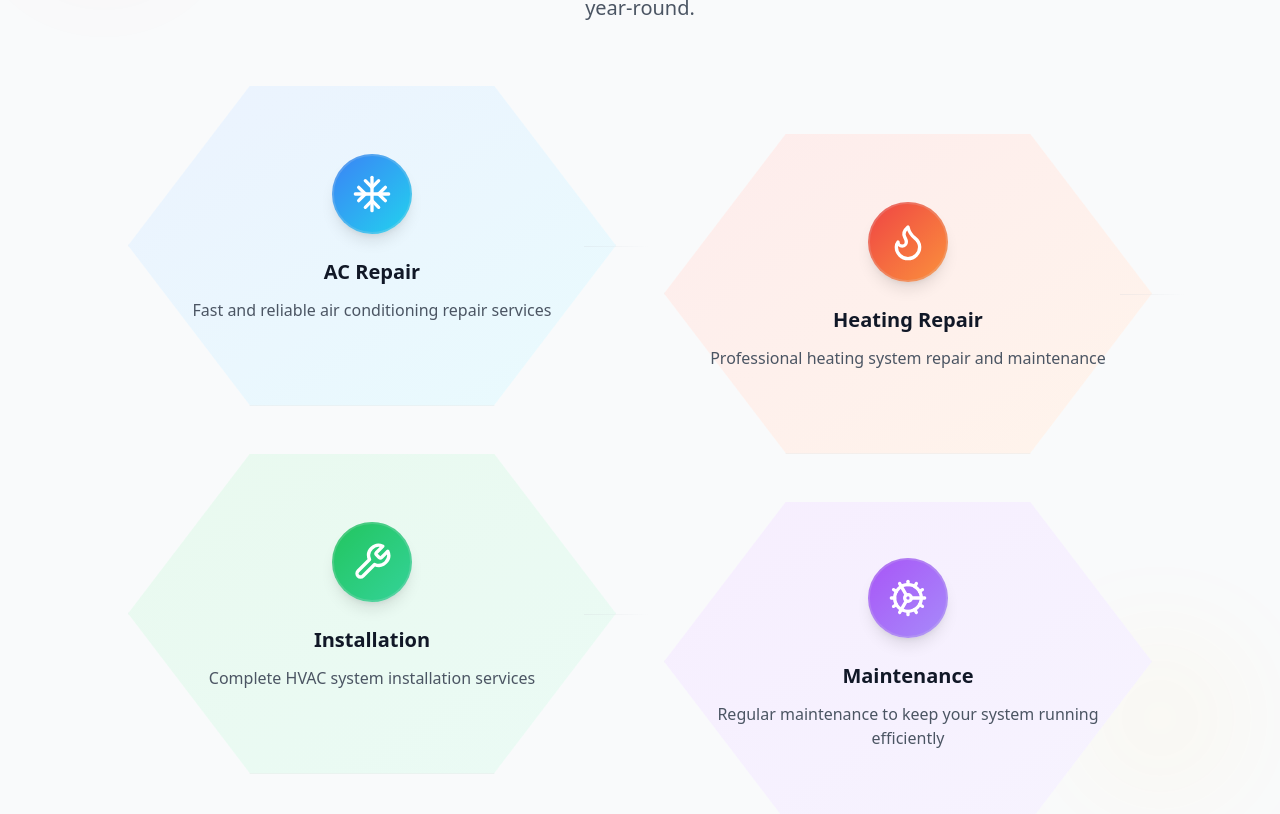
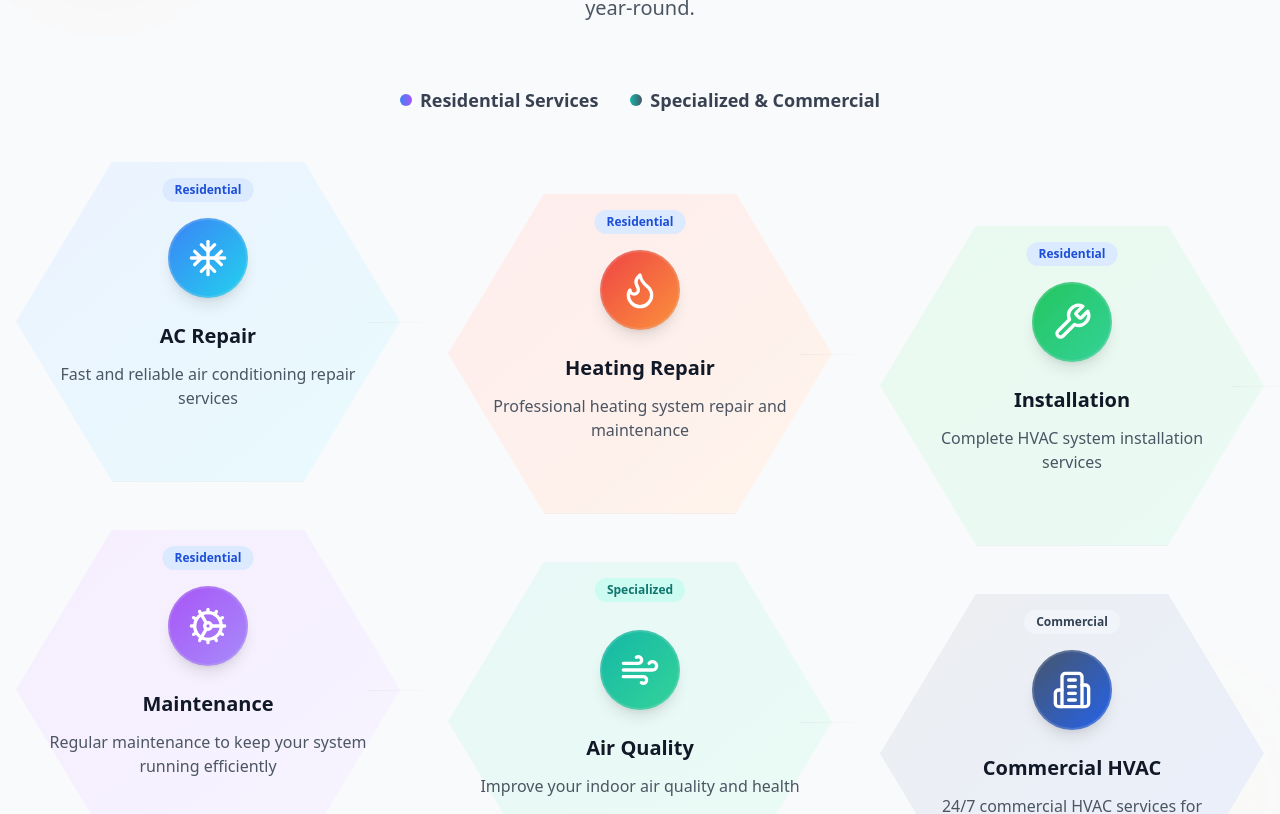
Before and after one commit to en20w/Temp-King-website, a React (Vite) app: page / in a window 1280 px wide. Shown: the part 1740-2554 px from the top of the page. Built offline with nearby package versions, Linux system fonts and the light colour scheme.

Commit message:
Add more services to section
Added AC Repair, Heating Repair, Installation, Maintenance, Air Quality, and Commercial HVAC to the services section using an enhanced hexagonal grid with category grouping.

```diff
--- a/src/components/sections/ServicesSection.tsx
+++ b/src/components/sections/ServicesSection.tsx
@@ -1,43 +1,78 @@
 import React, { useState } from 'react';
 import { Button } from '@/components/ui/button';
 import { Card, CardContent } from '@/components/ui/card';
-import { Snowflake, Flame, Wrench, Cog, ArrowRight, Phone, Star } from 'lucide-react';
+import { Snowflake, Flame, Wrench, Cog, Wind, Building2, ArrowRight, Phone, Star } from 'lucide-react';
 import { Link } from 'react-router-dom';
 const ServicesSection = () => {
   const [hoveredService, setHoveredService] = useState<number | null>(null);
-  const services = [{
+  const serviceCategories = {
+    residential: [
+      {
         title: 'AC Repair',
         description: 'Fast and reliable air conditioning repair services',
         icon: Snowflake,
         link: '/services/ac-repair',
         gradient: 'from-blue-500 to-cyan-400',
         details: ['Emergency repairs available', 'Same-day service guarantee', 'All major brands serviced'],
-    price: 'Free estimate'
-  }, {
+        price: 'Free estimate',
+        category: 'Residential'
+      },
+      {
         title: 'Heating Repair',
         description: 'Professional heating system repair and maintenance',
         icon: Flame,
         link: '/services/heating-repair',
         gradient: 'from-red-500 to-orange-400',
         details: ['Furnace repair & service', 'Heat pump maintenance', 'Boiler system repair'],
-    price: 'Free estimate'
-  }, {
+        price: 'Free estimate',
+        category: 'Residential'
+      },
+      {
         title: 'Installation',
         description: 'Complete HVAC system installation services',
         icon: Wrench,
         link: '/services/installation',
         gradient: 'from-green-500 to-emerald-400',
         details: ['New system installations', 'Energy efficient upgrades', 'Complete system replacements'],
-    price: 'Free estimate'
-  }, {
+        price: 'Free estimate',
+        category: 'Residential'
+      },
+      {
         title: 'Maintenance',
         description: 'Regular maintenance to keep your system running efficiently',
         icon: Cog,
         link: '/services/maintenance',
         gradient: 'from-purple-500 to-violet-400',
         details: ['Annual tune-up services', 'Filter replacement programs', 'Preventive care plans'],
-    price: 'Free estimate'
-  }];
+        price: 'Free estimate',
+        category: 'Residential'
+      }
+    ],
+    specialized: [
+      {
+        title: 'Air Quality',
+        description: 'Improve your indoor air quality and health',
+        icon: Wind,
+        link: '/services/air-quality',
+        gradient: 'from-teal-500 to-emerald-400',
+        details: ['Duct cleaning services', 'Air purifier installation', 'Humidity control systems'],
+        price: 'Free estimate',
+        category: 'Specialized'
+      },
+      {
+        title: 'Commercial HVAC',
+        description: '24/7 commercial HVAC services for businesses',
+        icon: Building2,
+        link: '/services/commercial',
+        gradient: 'from-slate-600 to-blue-600',
+        details: ['24/7 emergency service', 'Maintenance contracts', 'Energy efficiency audits'],
+        price: 'Free consultation',
+        category: 'Commercial'
+      }
+    ]
+  };
+
+  const services = [...serviceCategories.residential, ...serviceCategories.specialized];
   return <section id="services-section" className="py-16 bg-gray-50 relative overflow-hidden">
       {/* Background decorative elements */}
       <div className="absolute inset-0 opacity-5">
@@ -57,13 +92,25 @@ const ServicesSection = () => {
           </p>
         </div>
 
+        {/* Category Headers */}
+        <div className="mb-12 flex flex-wrap justify-center gap-8">
+          <div className="flex items-center gap-2">
+            <div className="w-3 h-3 bg-gradient-to-r from-blue-500 to-purple-500 rounded-full"></div>
+            <span className="text-lg font-semibold text-gray-700">Residential Services</span>
+          </div>
+          <div className="flex items-center gap-2">
+            <div className="w-3 h-3 bg-gradient-to-r from-teal-500 to-slate-600 rounded-full"></div>
+            <span className="text-lg font-semibold text-gray-700">Specialized & Commercial</span>
+          </div>
+        </div>
+
         {/* Hexagonal Grid Container */}
-        <div className="relative max-w-5xl mx-auto">
-          <div className="grid grid-cols-1 md:grid-cols-2 lg:grid-cols-2 gap-8 lg:gap-12">
+        <div className="relative max-w-7xl mx-auto">
+          <div className="grid grid-cols-1 md:grid-cols-2 lg:grid-cols-3 gap-8 lg:gap-12">
             {services.map((service, index) => {
             const Icon = service.icon;
             const isHovered = hoveredService === index;
-            return <div key={index} className={`relative transform transition-all duration-500 ${index % 2 === 1 ? 'lg:translate-y-12' : ''}`} onMouseEnter={() => setHoveredService(index)} onMouseLeave={() => setHoveredService(null)}>
+            return <div key={index} className={`relative transform transition-all duration-500 ${index % 3 === 1 ? 'lg:translate-y-8' : index % 3 === 2 ? 'lg:translate-y-16' : ''}`} onMouseEnter={() => setHoveredService(index)} onMouseLeave={() => setHoveredService(null)}>
                   {/* Hexagonal Card Container */}
                   <div className="relative h-80">
                     {/* Hexagonal Background with clipPath */}
@@ -76,6 +123,15 @@ const ServicesSection = () => {
 
                     {/* Content Container (not clipped) */}
                     <div className="relative h-full flex flex-col items-center justify-center p-8 text-center">
+                      {/* Category Badge */}
+                      <div className={`absolute top-4 left-1/2 transform -translate-x-1/2 px-3 py-1 rounded-full text-xs font-semibold transition-all duration-300 ${
+                        service.category === 'Residential' ? 'bg-blue-100 text-blue-700' :
+                        service.category === 'Commercial' ? 'bg-slate-100 text-slate-700' :
+                        'bg-teal-100 text-teal-700'
+                      }`}>
+                        {service.category}
+                      </div>
+
                       {/* Icon with animated background */}
                       <div className={`relative mb-6 transition-all duration-500 ${isHovered ? 'scale-110' : ''}`}>
                         <div className={`w-20 h-20 rounded-full bg-gradient-to-br ${service.gradient} flex items-center justify-center shadow-lg transition-all duration-500 ${isHovered ? 'shadow-xl rotate-12' : ''}`}>
@@ -104,8 +160,12 @@ const ServicesSection = () => {
                       </div>
                     </div>
 
-                    {/* Floating Details Popup (positioned on left/right sides) */}
-                    <div className={`absolute top-1/2 -translate-y-1/2 w-80 z-20 transition-all duration-500 ${index % 2 === 0 ? `right-full mr-6 ${isHovered ? 'opacity-100 pointer-events-auto' : 'opacity-0 translate-x-4 pointer-events-none'}` : `left-full ml-6 ${isHovered ? 'opacity-100 pointer-events-auto' : 'opacity-0 -translate-x-4 pointer-events-none'}`}`}>
+                    {/* Floating Details Popup (positioned based on column position) */}
+                    <div className={`absolute top-1/2 -translate-y-1/2 w-80 z-20 transition-all duration-500 ${
+                      index % 3 === 0 ? `left-full ml-6 ${isHovered ? 'opacity-100 pointer-events-auto' : 'opacity-0 -translate-x-4 pointer-events-none'}` :
+                      index % 3 === 2 ? `right-full mr-6 ${isHovered ? 'opacity-100 pointer-events-auto' : 'opacity-0 translate-x-4 pointer-events-none'}` :
+                      `left-full ml-6 ${isHovered ? 'opacity-100 pointer-events-auto' : 'opacity-0 -translate-x-4 pointer-events-none'}`
+                    }`}>
                       <div className="relative">
                         {/* Elegant backdrop with glass effect */}
                         <div className={`absolute inset-0 bg-gradient-to-br ${service.gradient} opacity-15 rounded-2xl blur-sm`} />
```
Lines whose indentation alone changed are shown as unchanged.
